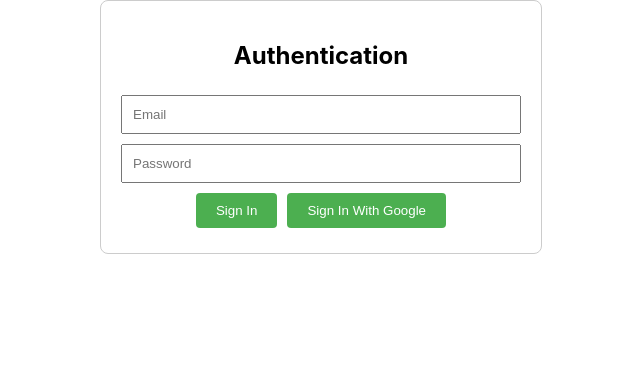
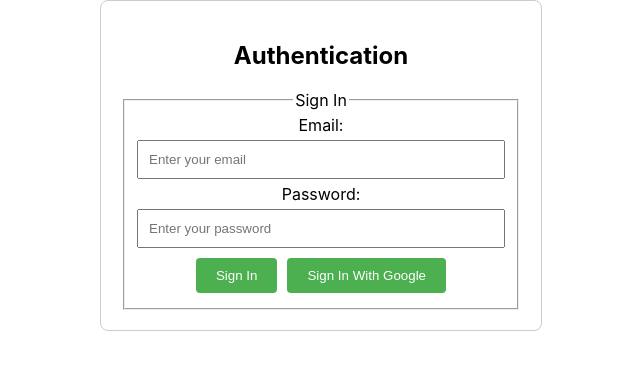
Before and after one commit to Gurunanthan/FirebaseAuthentication, a React (Create React App) app: page / in a window 1280 px wide. Shown: the top 370 px of the page, without its empty margins (319-959 px from the left). Built offline with nearby package versions, Linux system fonts and the light colour scheme; no server answers.

Commit message:
changed tags to their proper semantic tags

```diff
--- a/src/App.js
+++ b/src/App.js
@@ -45,7 +45,7 @@
   };
 
   return (
-    <div style={styles.container}>
+    <form style={styles.form}>
       <h2>Authentication</h2>
       {currentUser ? (
         <div>
@@ -55,35 +55,42 @@
           </button>
         </div>
       ) : (
-        <div>
+        <fieldset>
+          <legend>Sign In</legend>
+          <label>
+            Email:
             <input
               type="email"
-            placeholder="Email"
+              placeholder="Enter your email"
               value={email}
               onChange={(e) => setEmail(e.target.value)}
               style={styles.input}
             />
+          </label>
+          <label>
+            Password:
             <input
               type="password"
-            placeholder="Password"
+              placeholder="Enter your password"
               value={password}
               onChange={(e) => setPassword(e.target.value)}
               style={styles.input}
             />
-          <button style={styles.button} onClick={handleSignIn}>
+          </label>
+          <button type="button" style={styles.button} onClick={handleSignIn}>
             Sign In
           </button>
-          <button style={styles.button} onClick={handleGoogleSignIn}>
+          <button type="button" style={styles.button} onClick={handleGoogleSignIn}>
             Sign In With Google
           </button>
-        </div>
+        </fieldset>
       )}
-    </div>
+    </form>
   );
 };
 
 const styles = {
-  container: {
+  form: {
     maxWidth: '400px',
     margin: 'auto',
     padding: '20px',
```
Lines whose indentation alone changed are shown as unchanged.
